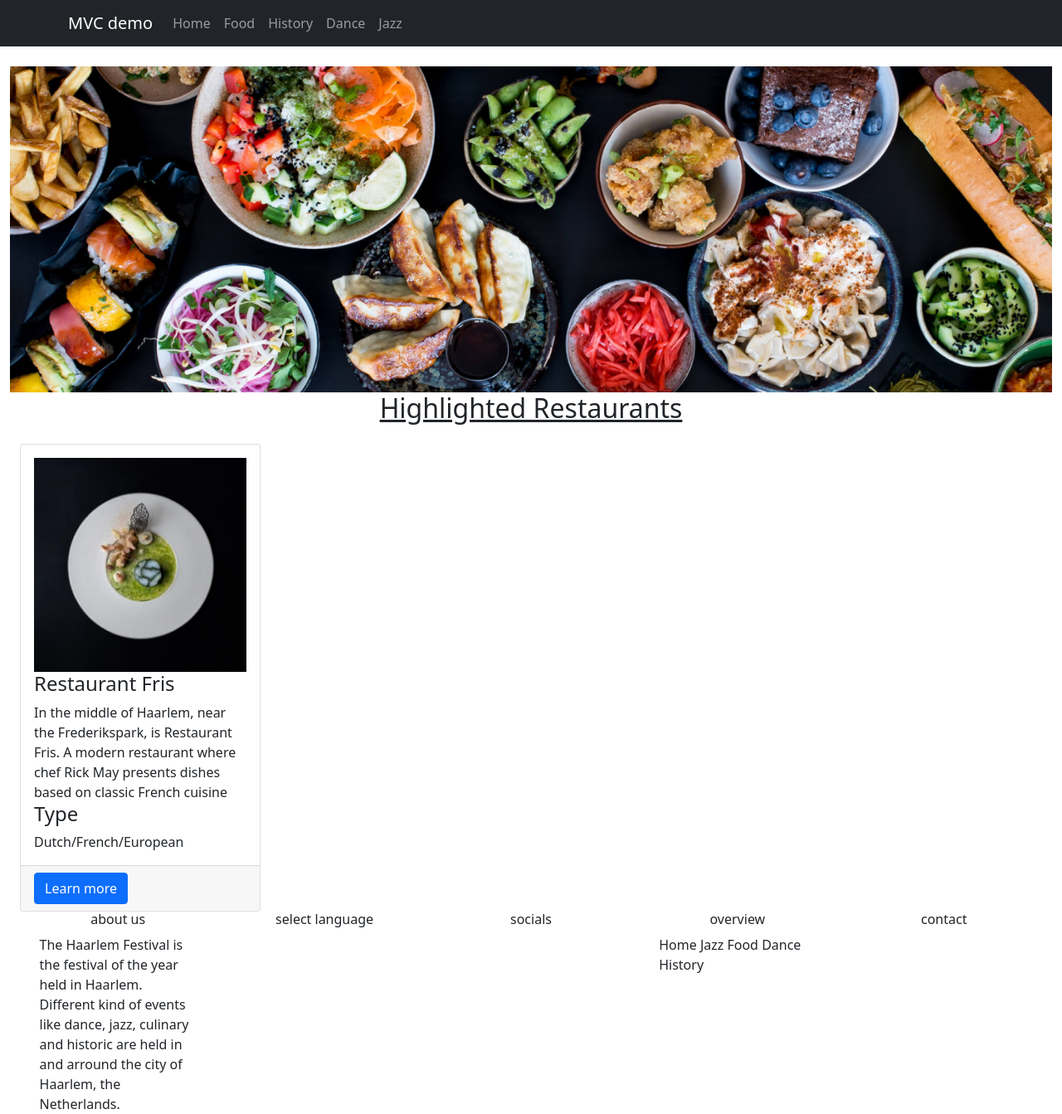
After one commit to sasabeghiu/haarlem-festival, a PHP site: page /food in a window 1280 px wide. The commit adds this page. Shown: the whole page at 83% size. Run offline with PHP 8.4, Linux system fonts and the light colour scheme.

Commit message:
First Commit
Food pages and controller have been added. Some work has been done but the pages look horrendous. That's okay though, I can make them pretty later

```diff
--- /dev/null
+++ b/app/controllers/foodcontroller.php
@@ -0,0 +1,9 @@
+<?php
+class FoodController{
+    public function index(){
+        require __DIR__ . '/../views/home/food.php';
+    }
+    public function about() {
+        require __DIR__ . '/../views/home/restaurantabout.php';
+    }
+}
--- a/app/routers/patternrouter.php
+++ b/app/routers/patternrouter.php
@@ -12,7 +12,6 @@ class PatternRouter
 
     public function route($uri)
     {
-
         $uri = $this->stripParameters($uri);
 
         $explodedUri = explode('/', $uri);
--- a/app/views/footer.php
+++ b/app/views/footer.php
@@ -1,5 +1,38 @@
 </div>
 <!-- JavaScript Bundle with Popper -->
 <script src="https://cdn.jsdelivr.net/npm/bootstrap@5.1.3/dist/js/bootstrap.bundle.min.js" integrity="sha384-ka7Sk0Gln4gmtz2MlQnikT1wXgYsOg+OMhuP+IlRH9sENBO0LRn5q+8nbTov4+1p" crossorigin="anonymous"></script>
+
+<div class="footer container-fluid ">
+    <div class="row justify-content-evenly">
+        <div class="col-md-2">
+            <h6 class="text-center">about us</h6>
+            <a>The Haarlem Festival is the festival of the year held in Haarlem. Different kind of events like dance, jazz,
+                culinary and historic are held in and arround the city of Haarlem, the Netherlands.</a>
+        </div>
+        <div class="col-md-2">
+            <h6 class="text-center">select language</h6>
+            <!-- Language select goes here -->
+        </div>
+        <div class="col-md-2">
+            <h6 class="text-center">socials</h6>
+            <!-- Socials go here -->
+        </div>
+        <div class="col-md-2">
+            <h6 class="text-center">overview</h6>
+            <a>Home</a>
+            <a>Jazz</a>
+            <a>Food</a>
+            <a>Dance</a>
+            <a>History</a>
+
+        </div>
+        <div class="col-md-2">
+            <h6 class="text-center">contact</h6>
+            <!-- contact goes here -->
+        </div>
+    </div>
+</div>
+
 </body>
+
 </html>
--- a/app/views/header.php
+++ b/app/views/header.php
@@ -27,7 +27,7 @@
           <a class="nav-link" href="/home/about">About</a>
         </li> -->
         <li class="nav-item">
-          <a class="nav-link" href="/article">Food</a>
+          <a class="nav-link" href="/food">Food</a>
         </li>
         <li class="nav-item">
           <a class="nav-link" href="/home/about">History</a>
@@ -43,4 +43,4 @@
   </div>
 </nav>
 
-<div class="container">
+<div class="container-fluid">
--- /dev/null
+++ b/app/views/home/food.php
@@ -0,0 +1,35 @@
+<?php
+include __DIR__ . '/../header.php';
+?>
+
+<html>
+<img src="/images/foodBanner.png" class="img-fluid" alt="Loading image...">
+
+<!-- Container for the highlighted restaurants section -->
+<div class="container-fluid">
+    <h2 class="text-center"><u>Highlighted Restaurants</u></h2>
+
+    <div class="row">
+        <div class="col-md-3 mt-3">
+            <div class="card">
+                <div class="card-body">
+                    <img src="/images/rstrntImgFris.png" class="img-fluid" alt="Loading image...">
+                    <h4>Restaurant Fris</h4>
+                    <a>In the middle of Haarlem, near the Frederikspark, is Restaurant Fris. A modern restaurant where chef
+                        Rick May presents dishes based on classic French cuisine</a>
+                    <h4>Type</h4>
+                    <a>Dutch/French/European</a>
+                </div>
+                <div class="card-footer">
+                    <a href="/food/about" class="btn btn-primary stretched-link">Learn more</a>
+                </div>
+            </div>
+        </div>
+    </div>
+</div>
+
+</html>
+
+
+<?php
+include __DIR__ . '/../footer.php';
```
Also changed, not shown: app/models/restaurant.php (added, +7 -0 lines), app/views/home/restaurantabout.php (added, +31 -0 lines), app/public/images/foodBanner.png (added), app/public/images/rstrntImgFris.png (added).
